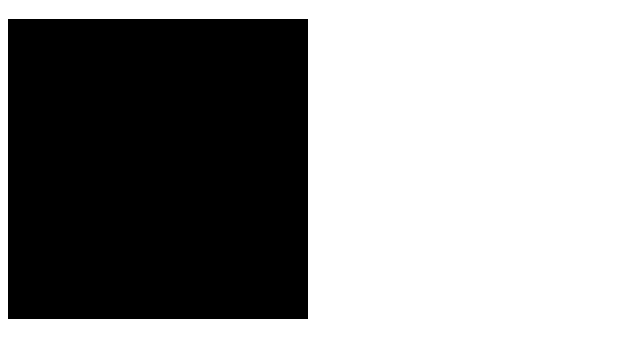
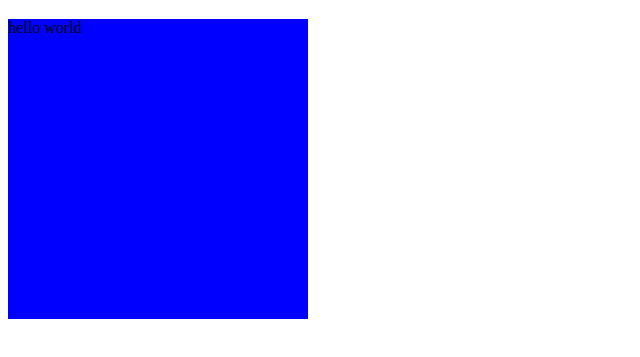
Before and after one commit to ViktorianR/IMT, a plain HTML site: page index.html in a window 1280 px wide. Shown: the part 61-418 px from the top of the page, without its empty margins (0-640 px from the left). Drawn offline with Linux system fonts and the light colour scheme.

Commit message:
created text hellow

```diff
--- a/index.html
+++ b/index.html
@@ -7,7 +7,7 @@
 	<style>
 		.circle
 		{
-			background: #000;
+			background: blue;
 			width: 300px;
 			height: 300px;
 		}
@@ -15,6 +15,6 @@
 </head>
 <body>
 	<h1>Привет мир!</h1>
-	<div class="circle"></div>
+	<div class="circle">hello world</div>
 </body>
 </html>
```
